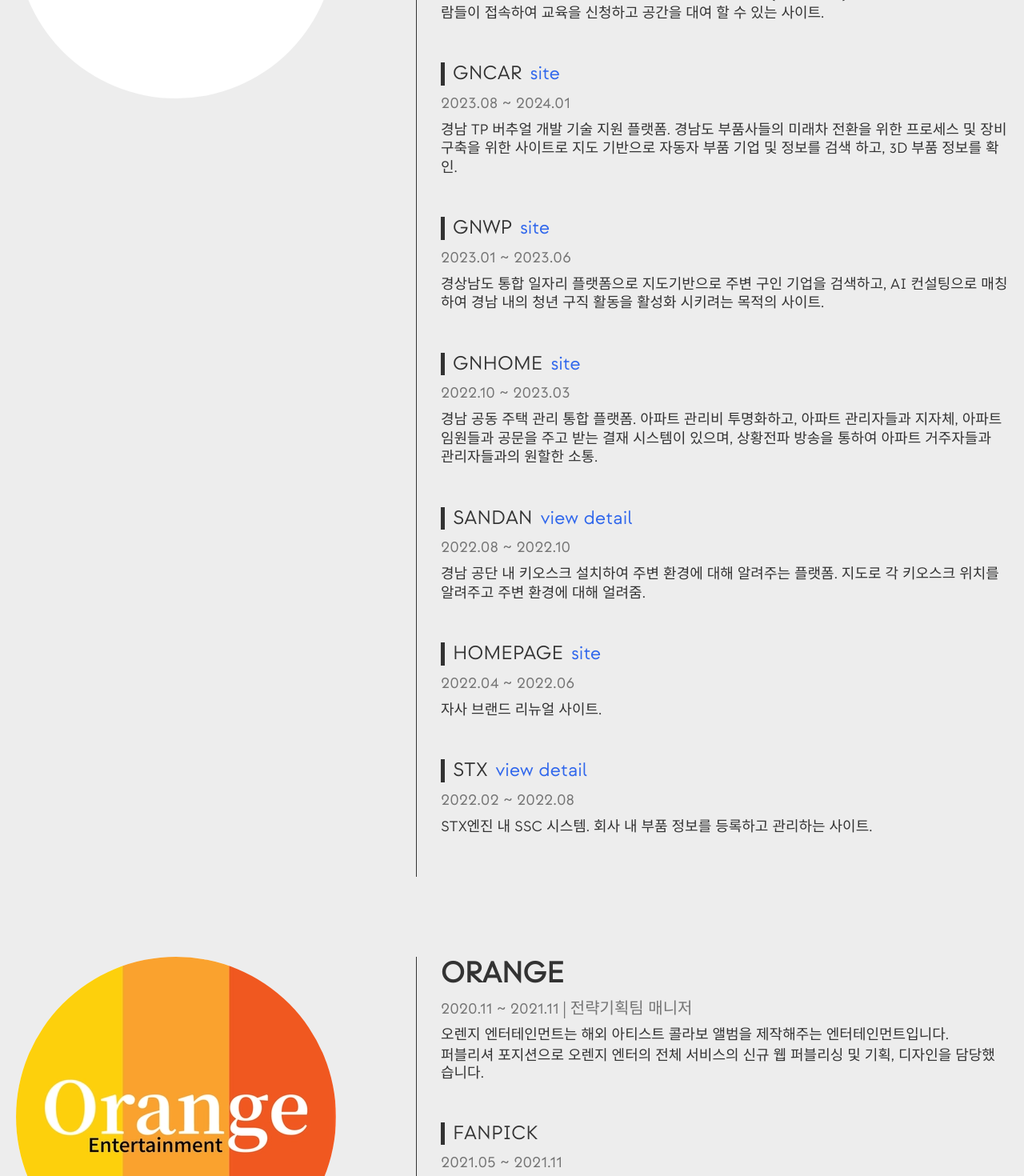
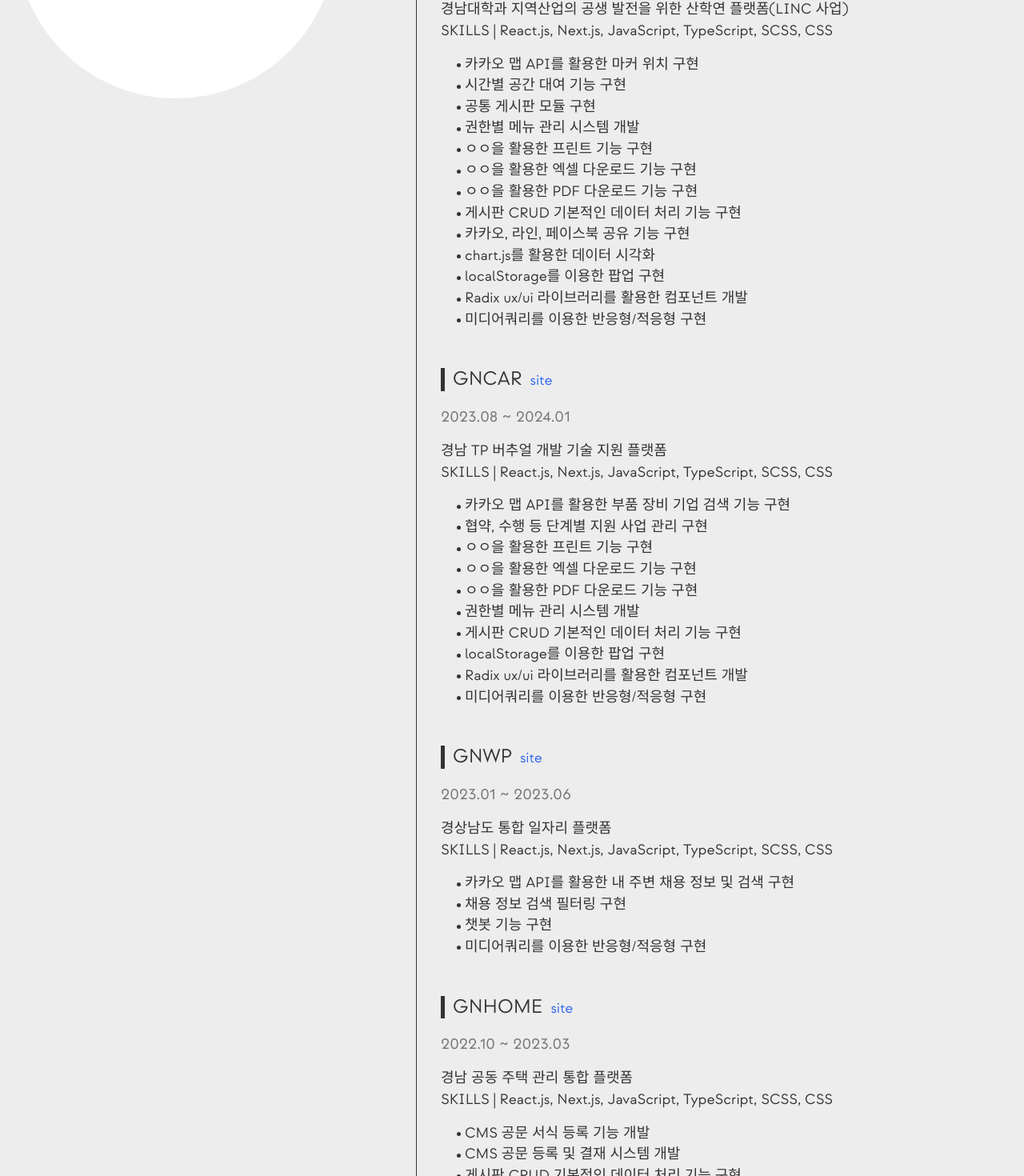
Before and after one commit to elin-sunhye/portfolio, a Next.js app: page / in a window 1280 px wide. Shown: the part 4020-5490 px from the top of the page at 80% size. Built offline with nearby package versions, Linux system fonts and the light colour scheme.

Commit message:
career 상세 수정

```diff
--- a/app/Home.tsx
+++ b/app/Home.tsx
@@ -480,15 +480,15 @@
                             >
                               <p className={style.project_nm}>
                                 {project.menu}
-
                                 {project.menu === 'SANDAN' ||
                                 project.menu === 'STX' ? (
-                                  <a
-                                    href={project.url}
-                                    title="상세페이지 바로가기"
-                                  >
-                                    view detail
-                                  </a>
+                                  // <a
+                                  //   href={project.url}
+                                  //   title="상세페이지 바로가기"
+                                  // >
+                                  //   view detail
+                                  // </a>
+                                  <></>
                                 ) : (
                                   <a
                                     href={project.site}
@@ -518,49 +518,193 @@
                                   <></>
                                 )}
                               </span>
-                              <div className={style.project_desc}>
+                              <div
+                                className={`flex_start ${style.project_desc}`}
+                              >
                                 {project.menu === 'WISDOM' ? (
                                   <>
-                                    경남대학과 지역산업의 공생 발전을 위한
-                                    산학연 플랫폼(LINC 사업). 학생과 교수 등
-                                    다양한 사람들이 접속하여 교육을 신청하고
-                                    공간을 대여 할 수 있는 사이트.
+                                    <span>
+                                      경남대학과 지역산업의 공생 발전을 위한
+                                      산학연 플랫폼(LINC 사업)
+                                    </span>
+                                    <span>
+                                      SKILLS | React.js, Next.js, JavaScript,
+                                      TypeScript, SCSS, CSS
+                                    </span>
                                   </>
                                 ) : project.menu === 'GNCAR' ? (
                                   <>
-                                    경남 TP 버추얼 개발 기술 지원 플랫폼. 경남도
-                                    부품사들의 미래차 전환을 위한 프로세스 및
-                                    장비 구축을 위한 사이트로 지도 기반으로
-                                    자동자 부품 기업 및 정보를 검색 하고, 3D
-                                    부품 정보를 확인.
+                                    <span>
+                                      경남 TP 버추얼 개발 기술 지원 플랫폼
+                                    </span>
+                                    <span>
+                                      SKILLS | React.js, Next.js, JavaScript,
+                                      TypeScript, SCSS, CSS
+                                    </span>
                                   </>
                                 ) : project.menu === 'GNWP' ? (
                                   <>
-                                    경상남도 통합 일자리 플랫폼으로 지도기반으로
-                                    주변 구인 기업을 검색하고, AI 컨설팅으로
-                                    매칭하여 경남 내의 청년 구직 활동을 활성화
-                                    시키려는 목적의 사이트.
+                                    <span>경상남도 통합 일자리 플랫폼</span>
+                                    <span>
+                                      SKILLS | React.js, Next.js, JavaScript,
+                                      TypeScript, SCSS, CSS
+                                    </span>
                                   </>
                                 ) : project.menu === 'GNHOME' ? (
                                   <>
-                                    경남 공동 주택 관리 통합 플랫폼. 아파트
-                                    관리비 투명화하고, 아파트 관리자들과 지자체,
-                                    아파트 임원들과 공문을 주고 받는 결재
-                                    시스템이 있으며, 상황전파 방송을 통하여
-                                    아파트 거주자들과 관리자들과의 원할한 소통.
+                                    <span>
+                                      {' '}
+                                      경남 공동 주택 관리 통합 플랫폼
+                                    </span>
+                                    <span>
+                                      SKILLS | React.js, Next.js, JavaScript,
+                                      TypeScript, SCSS, CSS
+                                    </span>
                                   </>
                                 ) : project.menu === 'SANDAN' ? (
                                   <>
-                                    경남 공단 내 키오스크 설치하여 주변 환경에
-                                    대해 알려주는 플랫폼. 지도로 각 키오스크
-                                    위치를 알려주고 주변 환경에 대해 얼려줌.
+                                    <span>
+                                      경남 공단 내 키오스크 설치하여 주변 환경에
+                                      대해 알려주는 플랫폼
+                                    </span>
+                                    <span>
+                                      SKILLS | HTML5, CSS, JavaScript, jQuery
+                                    </span>
                                   </>
                                 ) : project.menu === 'HOMEPAGE' ? (
-                                  <>자사 브랜드 리뉴얼 사이트.</>
+                                  <>자사 브랜드 리뉴얼 사이트</>
                                 ) : project.menu === 'STX' ? (
                                   <>
-                                    STX엔진 내 SSC 시스템. 회사 내 부품 정보를
-                                    등록하고 관리하는 사이트.
+                                    <span>STX엔진 내 SSC 시스템</span>
+                                  </>
+                                ) : (
+                                  <></>
+                                )}
+                              </div>
+                              <div
+                                className={`flex_start ${style.project_func}`}
+                              >
+                                {project.menu === 'WISDOM' ? (
+                                  <>
+                                    <span>
+                                      카카오 맵 API를 활용한 마커 위치 구현
+                                    </span>
+                                    <span>시간별 공간 대여 기능 구현</span>
+                                    <span>공통 게시판 모듈 구현</span>
+                                    <span>권한별 메뉴 관리 시스템 개발</span>
+                                    <span>ㅇㅇ을 활용한 프린트 기능 구현</span>
+                                    <span>
+                                      ㅇㅇ을 활용한 엑셀 다운로드 기능 구현
+                                    </span>
+                                    <span>
+                                      ㅇㅇ을 활용한 PDF 다운로드 기능 구현
+                                    </span>
+                                    <span>
+                                      게시판 CRUD 기본적인 데이터 처리 기능 구현
+                                    </span>
+                                    <span>
+                                      카카오, 라인, 페이스북 공유 기능 구현
+                                    </span>
+                                    <span>chart.js를 활용한 데이터 시각화</span>
+                                    <span>localStorage를 이용한 팝업 구현</span>
+                                    <span>
+                                      Radix ux/ui 라이브러리를 활용한 컴포넌트
+                                      개발
+                                    </span>
+                                    <span>
+                                      미디어쿼리를 이용한 반응형/적응형 구현
+                                    </span>
+                                  </>
+                                ) : project.menu === 'GNCAR' ? (
+                                  <>
+                                    <span>
+                                      카카오 맵 API를 활용한 부품 장비 기업 검색
+                                      기능 구현
+                                    </span>
+                                    <span>
+                                      협약, 수행 등 단계별 지원 사업 관리 구현
+                                    </span>
+                                    <span>ㅇㅇ을 활용한 프린트 기능 구현</span>
+                                    <span>
+                                      ㅇㅇ을 활용한 엑셀 다운로드 기능 구현
+                                    </span>
+                                    <span>
+                                      ㅇㅇ을 활용한 PDF 다운로드 기능 구현
+                                    </span>
+                                    <span>권한별 메뉴 관리 시스템 개발</span>
+                                    <span>
+                                      게시판 CRUD 기본적인 데이터 처리 기능 구현
+                                    </span>
+                                    <span>localStorage를 이용한 팝업 구현</span>
+                                    <span>
+                                      Radix ux/ui 라이브러리를 활용한 컴포넌트
+                                      개발
+                                    </span>
+                                    <span>
+                                      미디어쿼리를 이용한 반응형/적응형 구현
+                                    </span>
+                                  </>
+                                ) : project.menu === 'GNWP' ? (
+                                  <>
+                                    <span>
+                                      카카오 맵 API를 활용한 내 주변 채용 정보
+                                      및 검색 구현
+                                    </span>
+                                    <span>채용 정보 검색 필터링 구현</span>
+                                    <span>챗봇 기능 구현</span>
+                                    <span>
+                                      미디어쿼리를 이용한 반응형/적응형 구현
+                                    </span>
+                                  </>
+                                ) : project.menu === 'GNHOME' ? (
+                                  <>
+                                    <span>CMS 공문 서식 등록 기능 개발</span>
+                                    <span>
+                                      CMS 공문 등록 및 결재 시스템 개발
+                                    </span>
+                                    <span>
+                                      게시판 CRUD 기본적인 데이터 처리 기능 구현
+                                    </span>
+                                    <span>지역별 필터링 기능 구현</span>
+                                    <span>
+                                      미디어쿼리를 이용한 반응형/적응형 구현
+                                    </span>
+                                  </>
+                                ) : project.menu === 'SANDAN' ? (
+                                  <>
+                                    <span>
+                                      카카오 API를 이용한 공단 내 키오스크 위치
+                                      구현
+                                    </span>
+                                    <span>환경 단위별 필터링 기능 구현</span>
+                                    <span>환경 수치에 대한 데이터 시각화</span>
+                                  </>
+                                ) : project.menu === 'HOMEPAGE' ? (
+                                  <>
+                                    <span>
+                                      JavaScript로 영상 및 스크립트 싱크 구현
+                                    </span>
+                                    <span>
+                                      fullpage.js 라이브러리를 활용한 풀페이지
+                                      구현
+                                    </span>
+                                    <span>
+                                      keyframe을 이용한 애니메이션 구현
+                                    </span>
+                                    <span>
+                                      AOS.js 라이브러리를 활용한 스크롤
+                                      애니매이션 구현
+                                    </span>
+                                    <span>
+                                      미디어쿼리를 이용한 반응형/적응형 구현
+                                    </span>
+                                  </>
+                                ) : project.menu === 'STX' ? (
+                                  <>
+                                    <span>grid 테이블 구현</span>
+                                    <span>
+                                      미디어쿼리를 이용한 반응형/적응형 구현
+                                    </span>
                                   </>
                                 ) : (
                                   <></>
--- a/app/page.module.scss
+++ b/app/page.module.scss
@@ -238,12 +238,13 @@
             border-left: 0.5rem solid var(--black);
             padding-left: 1rem;
             font-size: var(--fs-24);
-            margin-bottom: 1rem;
+            margin-bottom: 2rem;
 
             a {
               display: inline-block;
               margin-left: 1rem;
               color: var(--sub-blue-1);
+              font-size: var(--fs-18);
             }
           }
 
@@ -251,11 +252,37 @@
             display: block;
             font-size: var(--fs-20);
             color: var(--gray-5);
-            margin: 1rem 0;
+            margin-top: 1rem;
+          }
+
+          .project_desc,
+          .project_func {
+            flex-wrap: wrap;
+            gap: 0.5rem;
+
+            span {
+              display: block;
+              width: 100%;
+            }
           }
 
           .project_desc {
-            line-height: 1.3;
+            margin: 2rem 0;
+          }
+
+          .project_func {
+            span {
+              &::before {
+                content: '';
+                width: 0.5rem;
+                height: 0.5rem;
+                display: inline-block;
+                background-color: var(--black);
+                margin: 0 0.5rem 0 2rem;
+                vertical-align: middle;
+                border-radius: var(--br-50pro);
+              }
+            }
           }
         }
       }
```
